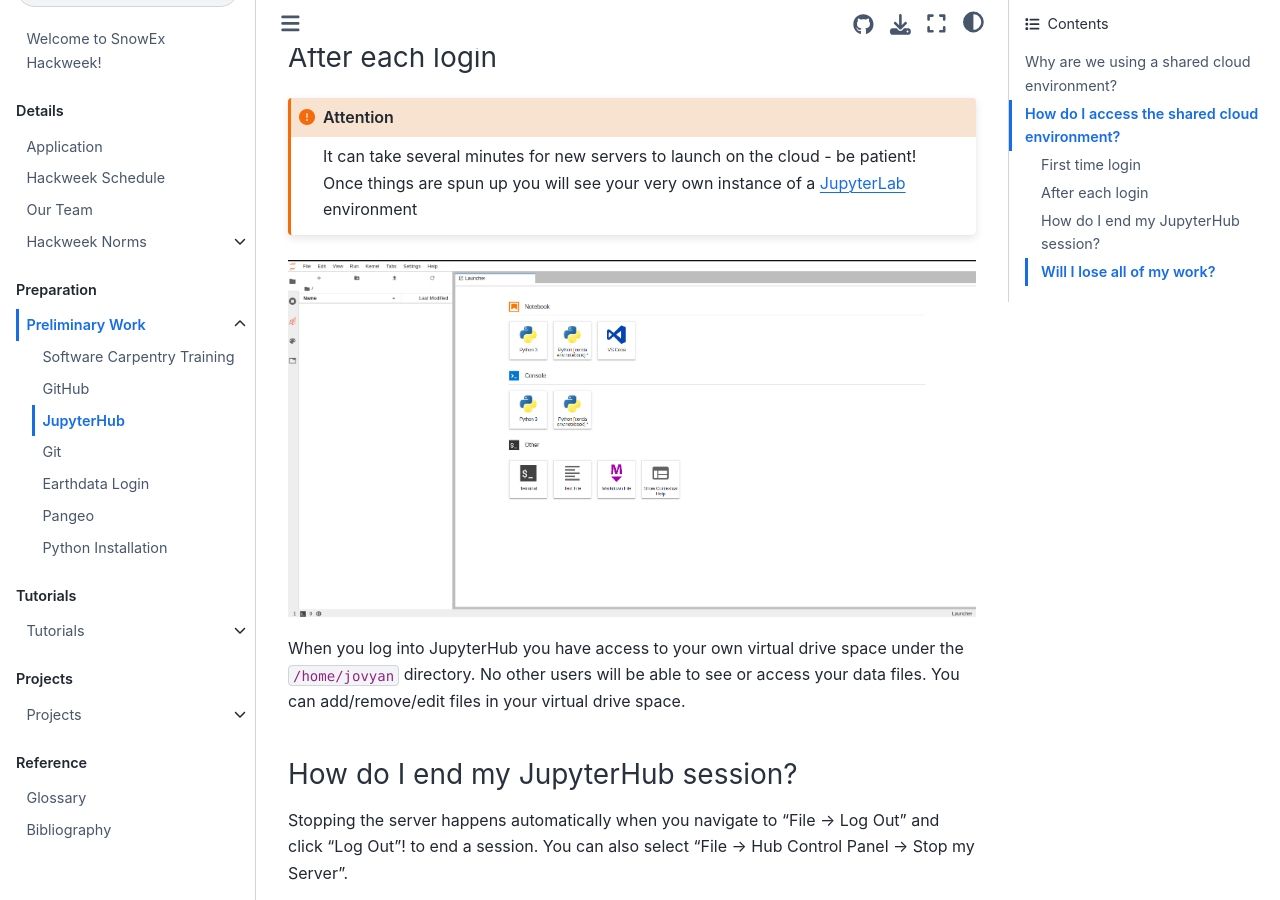
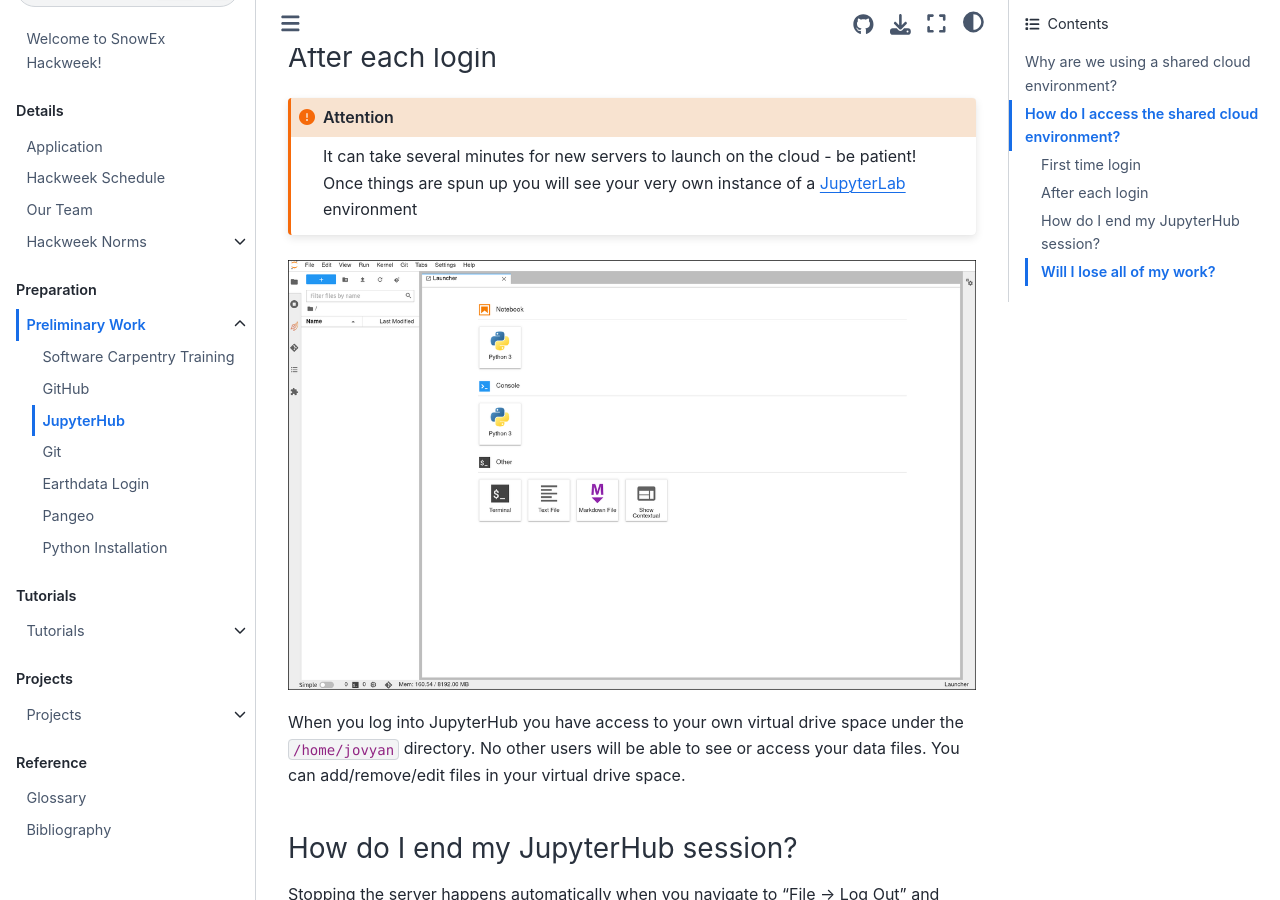
Before and after one commit to snowex-hackweek/website-2021, a Jupyter Book: the page built from book/preliminary/jupyterhub.md, in a window 1280 px wide and 900 px high, scrolled down 1860 px. Built offline with Jupyter Book 1.0.4 settings and Sphinx 7.4.7 and the Sphinx Book theme 1.1.4, drawn with Linux system fonts in a browser that asks for light colours.

Commit message:
Preliminary - Update Jupyterhub overview image.
Replace the image with a current version on a first login.

````diff
--- a/book/preliminary/jupyterhub.md
+++ b/book/preliminary/jupyterhub.md
@@ -43,7 +43,7 @@
 Once things are spun up you will see your very own instance of a {term}`JupyterLab` environment
 ```
 
-![jupyterlab](../img/jupyterlab.png)
+![jupyterhub-overview](../img/jupyterhub-overview.png)
 
 When you log into JupyterHub you have access to your own virtual drive space
 under the `/home/jovyan` directory. No other users will be able to see or access
````
Also changed, not shown: book/img/jupyterhub-overview.png (added), book/img/jupyterlab.png (deleted).
